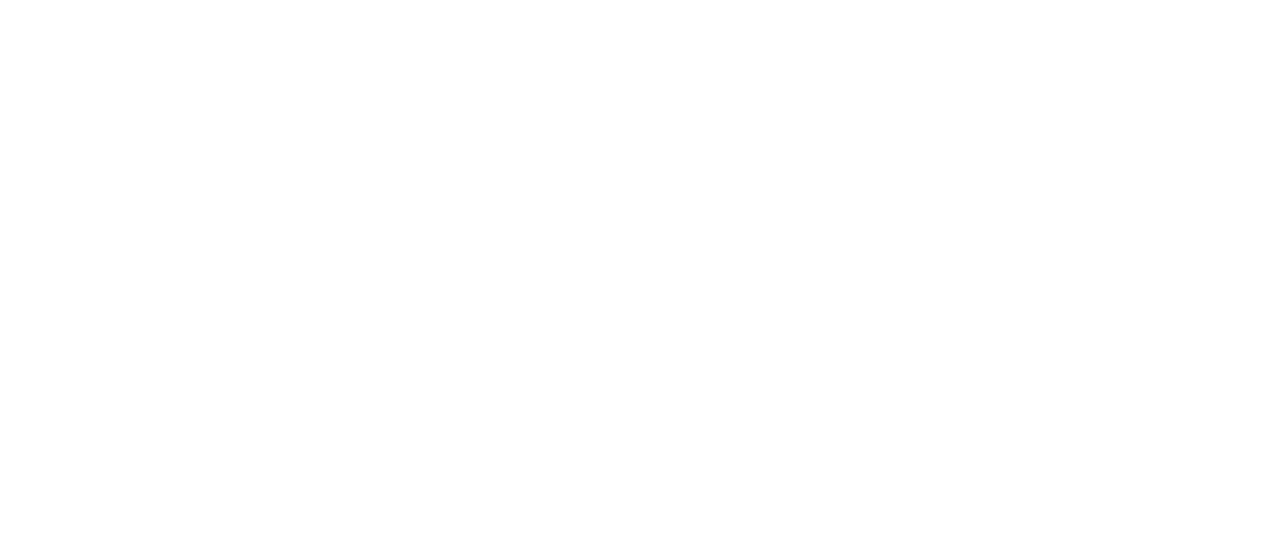
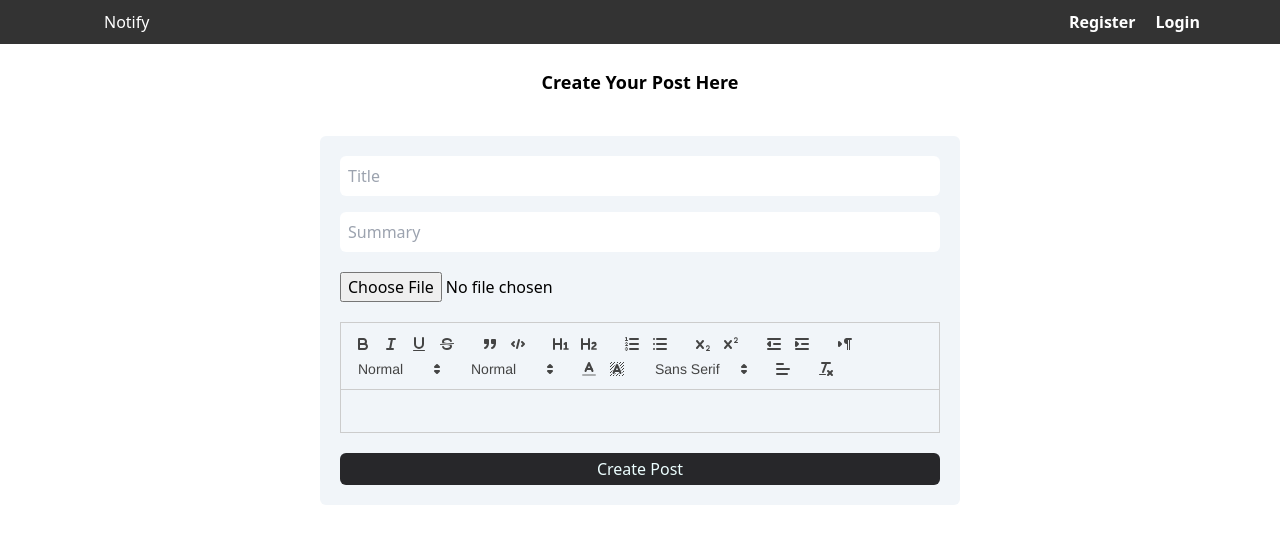
Before and after one commit to kushalkumar09/Notify-Backend, a React (Create React App) app: page /create in a window 1280 px wide. Before the commit this address had no page. Shown: the top 544 px of the page. Built offline with nearby package versions, Linux system fonts and the light colour scheme; no server answers.

Commit message:
cratepost going on

```diff
--- a/package.json
+++ b/package.json
@@ -9,6 +9,7 @@
     "@testing-library/user-event": "^13.5.0",
     "react": "^18.2.0",
     "react-dom": "^18.2.0",
+    "react-quill": "^2.0.0",
     "react-router": "^6.21.0",
     "react-router-dom": "^6.21.0",
     "react-scripts": "^5.0.1",
--- a/src/App.js
+++ b/src/App.js
@@ -10,6 +10,7 @@
 import Login from "./components/Login";
 import Register from "./components/Register";
 import {UserContextProvider} from "./components/UserContext";
+import Createpost from "./components/Createpost";
 
 function App() {
   return (
@@ -19,6 +20,7 @@
           <Route index element={<IndexPages />} />
           <Route path="/login" element={<Login />} />
           <Route path="/register" element={<Register />} />
+          <Route path = "/create" element={<Createpost />} />
         </Route>
       </Routes>
     </UserContextProvider>
--- /dev/null
+++ b/src/components/Createpost.js
@@ -0,0 +1,92 @@
+import { useState } from "react";
+import ReactQuill from "react-quill";
+import "react-quill/dist/quill.snow.css";
+
+export default function Createpost() {
+  const [title, setTitle] = useState("");
+  const [summary, setSummary] = useState("");
+  const [content, setContent] = useState(""); // Corrected the state variable name
+
+  const modules = {
+    toolbar: [
+      ["bold", "italic", "underline", "strike"],
+      ["blockquote", "code-block"],
+      [{ header: 1 }, { header: 2 }],
+      [{ list: "ordered" }, { list: "bullet" }],
+      [{ script: "sub" }, { script: "super" }],
+      [{ indent: "-1" }, { indent: "+1" }],
+      [{ direction: "rtl" }],
+      [{ size: ["small", false, "large", "huge"] }],
+      [{ header: [1, 2, 3, 4, 5, 6, false] }],
+      [{ color: [] }, { background: [] }],
+      [{ font: [] }],
+      [{ align: [] }],
+      ["clean"],
+    ],
+  };
+
+    const formats = [
+        'header',
+        'bold', 'italic', 'underline', 'strike', 'blackquoute',
+        'list', 'bullet', 'indent',
+        'link', 'image'
+  ];
+
+  const handleTitleChange = (e) => {
+    setTitle(e.target.value);
+  };
+
+  const handleSummaryChange = (e) => {
+    setSummary(e.target.value);
+  };
+
+  const handleContentChange = (value) => {
+    setContent(value);
+  };
+
+  const handleSubmit = (e) => {
+    e.preventDefault();
+    // Add logic to handle form submission
+  };
+
+  return (
+    <>
+      <h1 className="text-center text-lg font-bold">Create Your Post Here</h1>
+      <form
+        className="bg-slate-100 m-10 p-5 w-1/2 rounded-md self-center"
+        onSubmit={handleSubmit}
+      >
+        <input
+          type="text"
+          className="w-full p-2 rounded-md"
+          placeholder="Title"
+          value={title}
+          onChange={handleTitleChange}
+        />
+        <br />
+        <input
+          type="text"
+          className="w-full mt-4 p-2 rounded-md"
+          placeholder="Summary"
+          value={summary}
+          onChange={handleSummaryChange}
+        />
+        <br />
+        <input className="w-1/2 mt-5" type="file" />
+        <ReactQuill
+          className="w-full h-fit mt-5"
+          value={content}
+          onChange={handleContentChange}
+          modules={modules}
+          formats={formats}
+        />
+        <button
+          className="bg-zinc-800 text-cyan-50 w-full mt-5 p-1 rounded-md"
+          type="submit"
+        >
+          Create Post
+        </button>
+      </form>
+    </>
+  );
+}
--- a/src/components/Layout.js
+++ b/src/components/Layout.js
@@ -3,7 +3,7 @@
 
 export default function Layout() {
     return (
-      <main>
+      <main className="flex flex-col">
         <Header />
             <br></br>
         <Outlet/>
--- a/src/components/Nav.js
+++ b/src/components/Nav.js
@@ -1,12 +1,12 @@
 // Header.js
 
 import React, { useEffect, useContext } from "react";
-import {UserContext}  from "./UserContext";
+import { UserContext } from "./UserContext";
 import { Link } from "react-router-dom";
 
 const Header = () => {
   // const [username, setUsername] = useState(null);
-  const {setUserInfo,userInfo} = useContext(UserContext);
+  const { setUserInfo, userInfo } = useContext(UserContext);
   useEffect(() => {
     fetch("http://localhost:4000/api/v1/profile", {
       credentials: "include",
@@ -52,7 +52,7 @@
                 </Link>
               </li>
               <li>
-                <Link to="/logout " className="nav-link" onClick={logout}>
+                <Link to="/" className="nav-link" onClick={logout}>
                   LogOut
                 </Link>
               </li>
```
Also changed, not shown: 1 other file (tests, documents, lock files or other folders).
